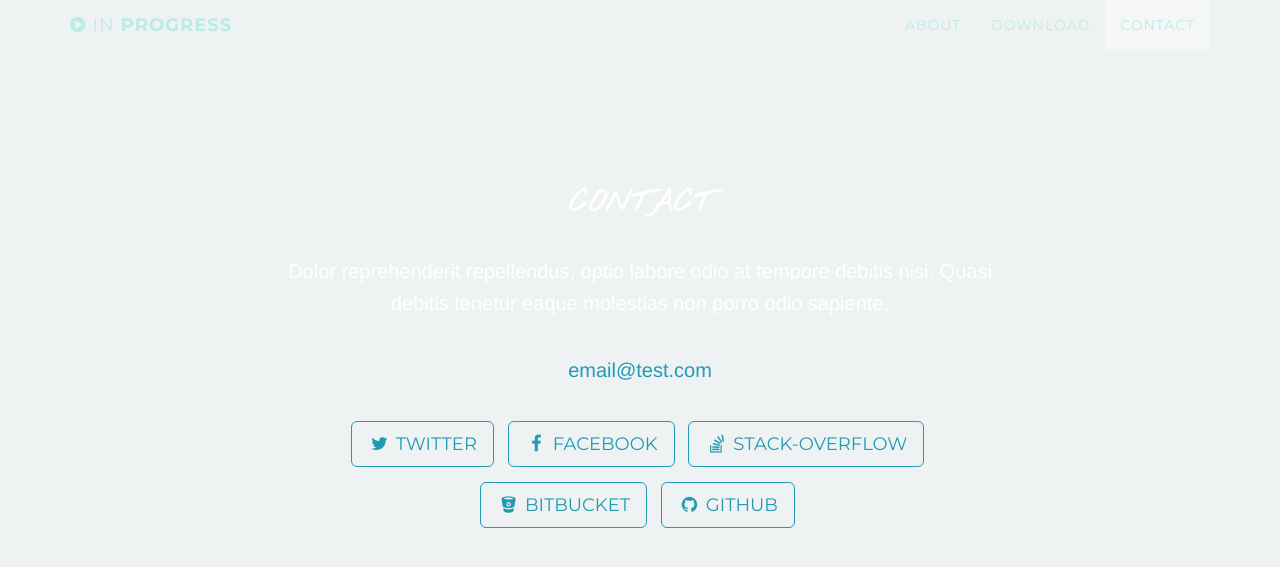
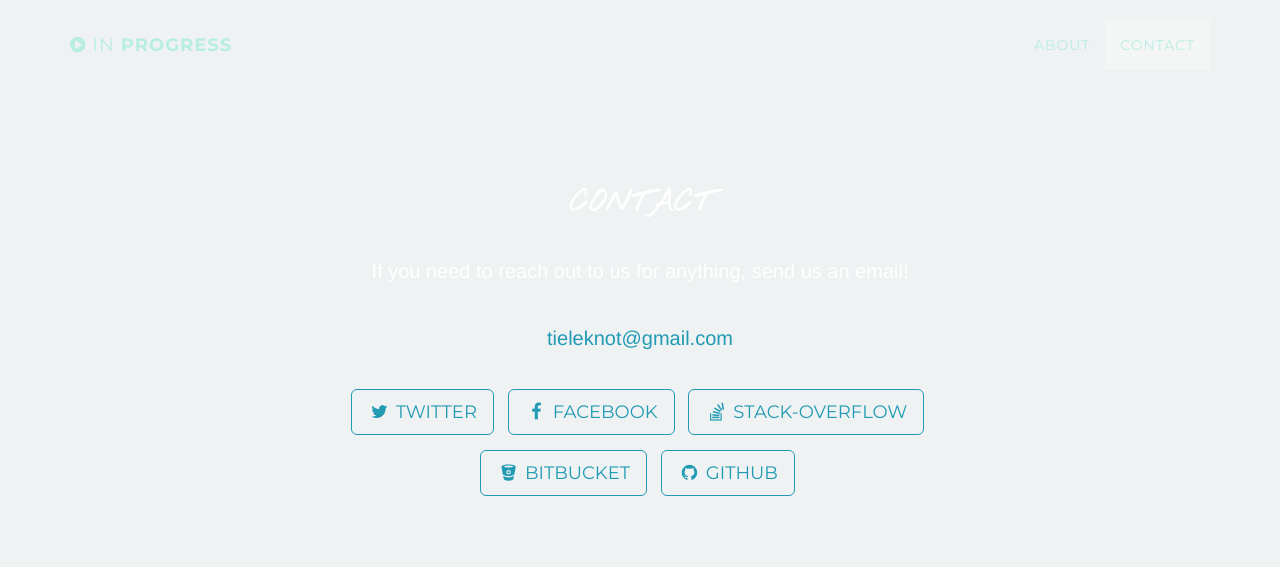
Before and after one commit to gutzrodolfo/arwedding.love, a Jekyll site: the page built from index.html, in a window 1280 px wide and 900 px high, scrolled down 1783 px. Shown: the top 567 px of the window. Built offline with Jekyll 4.4.1, drawn with Linux system fonts in a browser that asks for light colours; some of the changed text lies outside the part shown.

Commit message:
updated map

```diff
--- a/_config.yml
+++ b/_config.yml
@@ -1,8 +1,8 @@
 # Site settings
 title: Alexa and Rudy
-email: email@test.com
+email: tieleknot@gmail.com
 url: https://example.github.io
-description: "In Progress!"
+description: "01.03.2018 - Juchipila, Zac."
 
 # Color settings (hex-codes without the leading hash-tag)
 color:
--- a/_includes/contact.html
+++ b/_includes/contact.html
@@ -3,7 +3,7 @@
         <div class="row">
             <div class="col-lg-8 col-lg-offset-2">
                 <h2>Contact</h2>
-                <p>Dolor reprehenderit repellendus, optio labore odio at tempore debitis nisi. Quasi debitis tenetur eaque molestias non porro odio sapiente.</p>
+                <p>If you need to reach out to us for anything, send us an email!</p>
                 <p><a href="mailto:{{ site.email }}">{{ site.email }}</a>
                 </p>
                 <ul class="list-inline banner-social-buttons">
--- a/_includes/nav.html
+++ b/_includes/nav.html
@@ -20,10 +20,10 @@
                     <li>
                         <a class="page-scroll" href="#about">About</a>
                     </li>
-                    <li>
+<!--                 <li>
                         <a class="page-scroll" href="#download">Download</a>
                     </li>
-                    <li>
+ -->                    <li>
                         <a class="page-scroll" href="#contact">Contact</a>
                     </li>
                 </ul>
--- a/js/grayscale.js
+++ b/js/grayscale.js
@@ -47,7 +47,7 @@
         zoom: 15,
 
         // The latitude and longitude to center the map (always required)
-        center: new google.maps.LatLng(40.6700, -73.9400), // New York
+        center: new google.maps.LatLng(21.4119, 103.1176, // Juchipila, Zac.
 
         // Disables the default Google Maps UI components
         disableDefaultUI: true,
```
